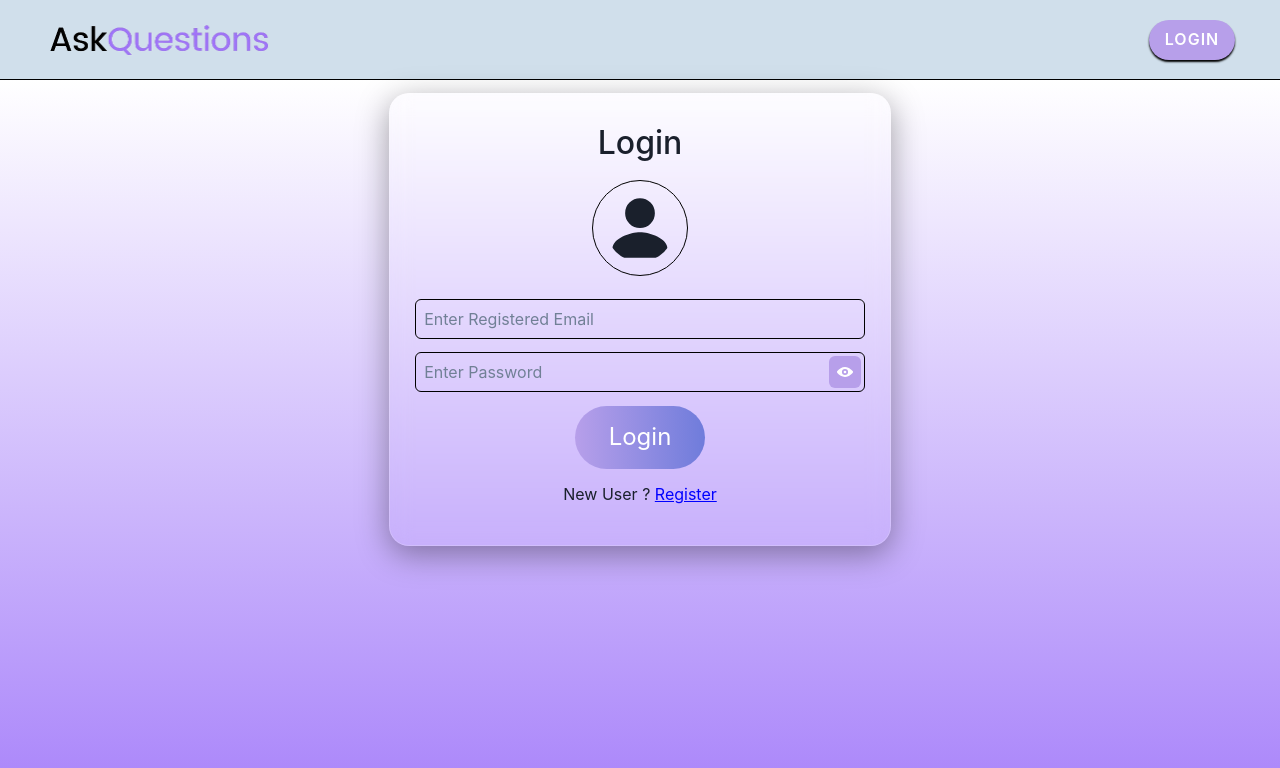
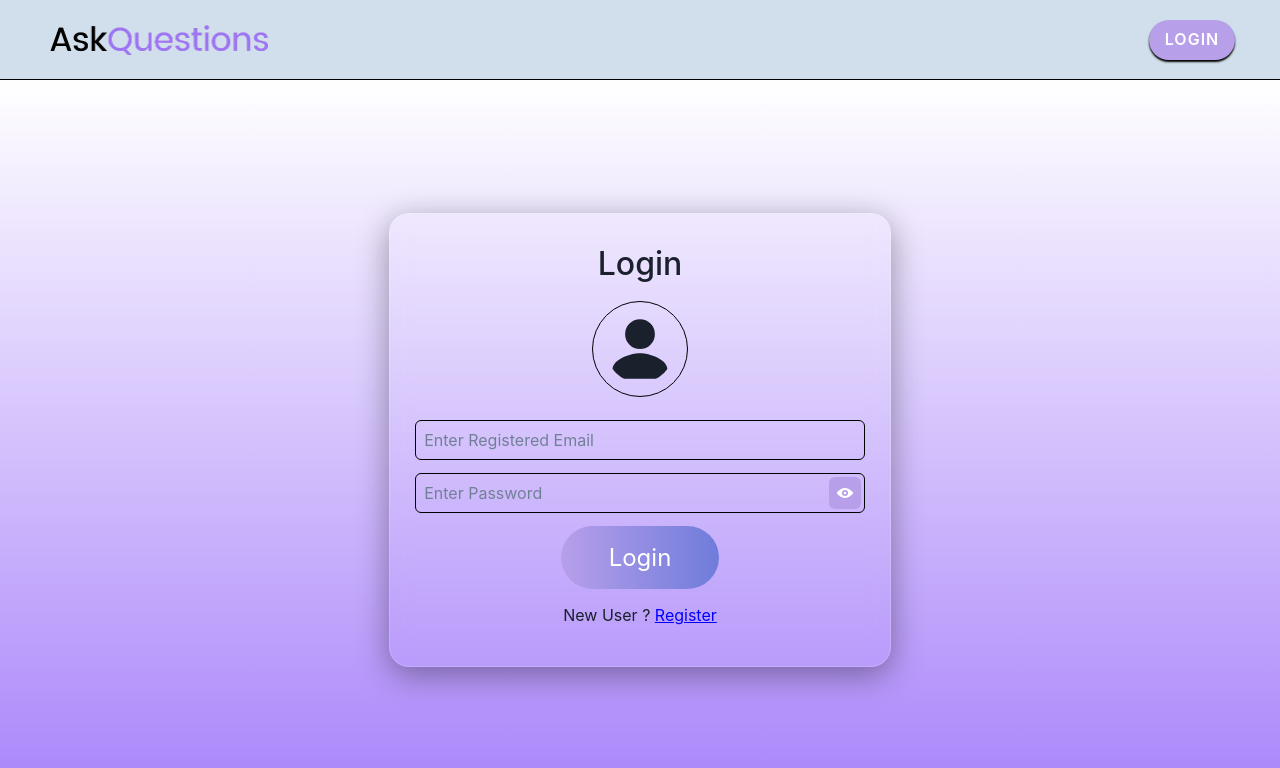
Before and after one commit to paraskamaliya/AskQuestions, a React (Create React App) app in the folder frontend/: page /login in a window 1280 px wide. Shown: the top 768 px of the page. Built offline with nearby package versions, Linux system fonts and the light colour scheme.

Commit message:
login page update UI

```diff
--- a/frontend/src/Pages/Login.jsx
+++ b/frontend/src/Pages/Login.jsx
@@ -127,7 +127,7 @@ const Login = () => {
                     body: JSON.stringify(payload)
                 })
                 if (res.status === 200) {
-                    signShow((prev) => prev = false);
+                    signShow((pre) => pre = false);
                     toast({
                         title: "Successfully Registered",
                         description: "You are successfully registered, Please login",
@@ -196,7 +196,7 @@ const Login = () => {
         }
     }
     return <DIV>
-        <motion.div initial={{ opacity: 0 }} animate={{ opacity: 1 }} style={{ width: "100%" }} transition={{ delay: 0.5 }}>
+        <motion.div initial={{ opacity: 0 }} animate={{ opacity: 1 }} style={{ width: "100%", display: "flex", alignSelf: "center", justifySelf: "center", height: "100%" }} transition={{ delay: 0.5 }}>
             {
                 signShow === false ?
                     <Box className="cont" w={["90%", "90%", "60%", "50%", "40%"]} style={{
@@ -224,7 +224,8 @@ const Login = () => {
                                 border: "none",
                                 fontSize: "1.5em",
                                 padding: "3% 7.5% 3% 7.5%",
-                                color: "white"
+                                color: "white",
+                                width: "35%"
                             }}
                             variants={buttonVariant}
                             whileHover="hover"
@@ -279,7 +280,8 @@ const Login = () => {
                                 border: "none",
                                 fontSize: "1.5em",
                                 padding: "3% 7.5% 3% 7.5%",
-                                color: "white"
+                                color: "white",
+                                width: "35%"
                             }}
                             variants={buttonVariant}
                             whileHover="hover"
```
